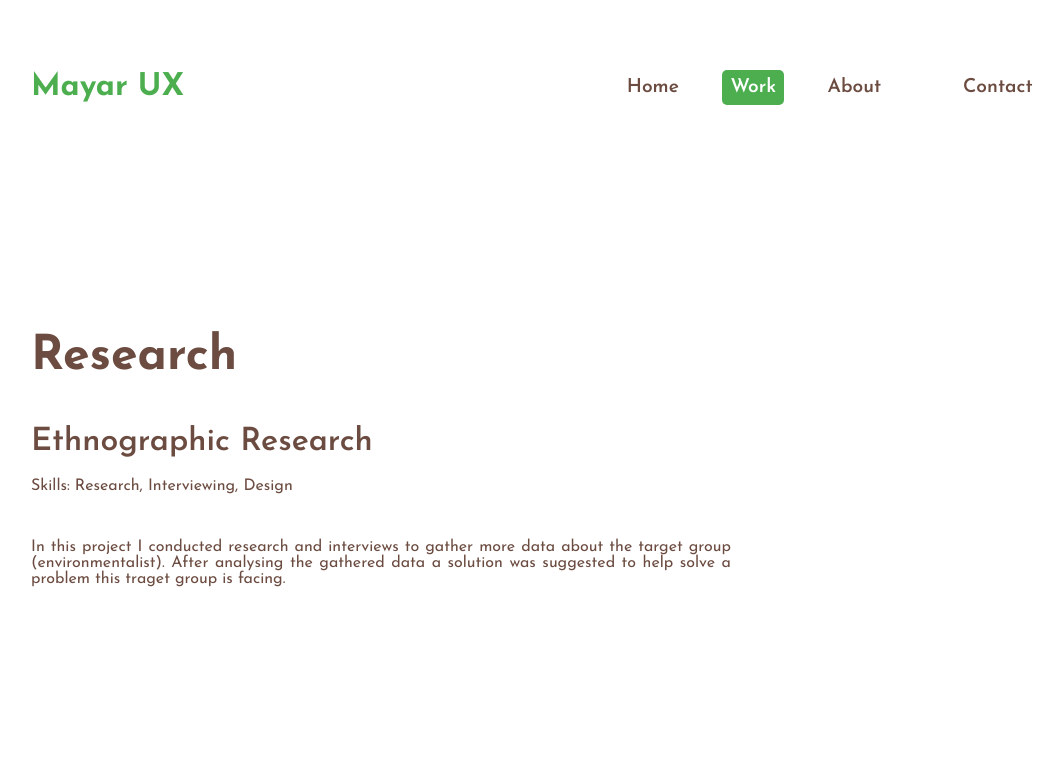
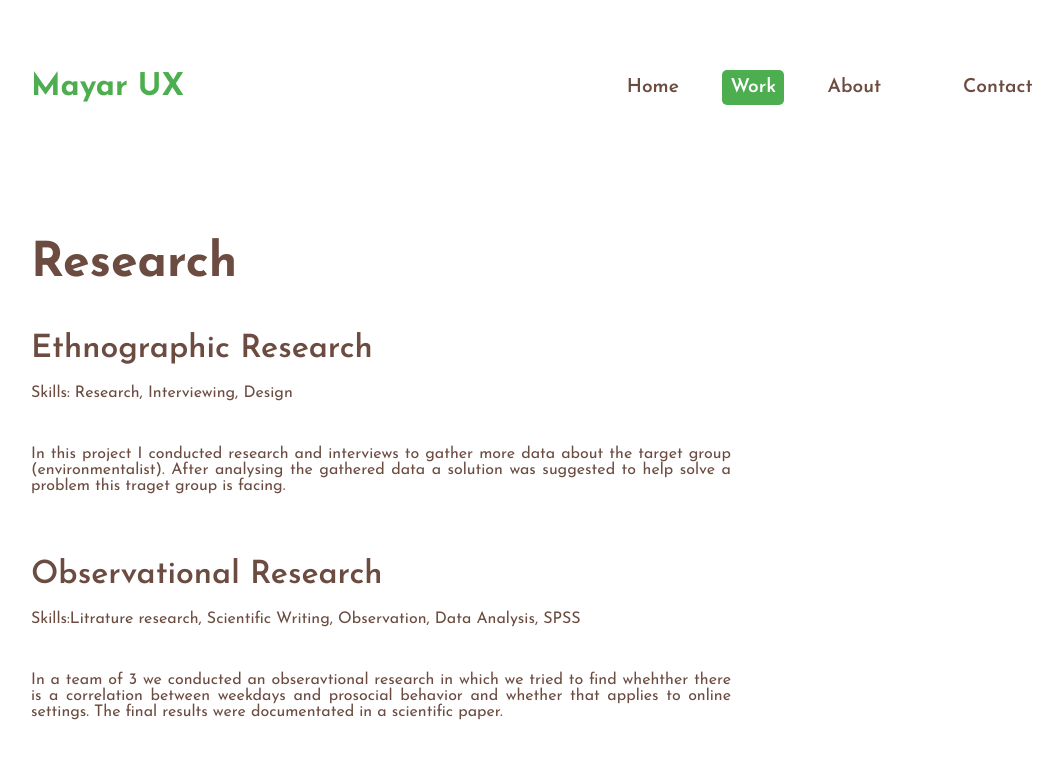
Before and after one commit to MayarUX/MayarUX.github.io, a plain HTML site: page Research.html in a window 1280 px wide. Shown: the whole page, without its empty margins (69-1132 px from the left). Drawn offline with Linux system fonts and the light colour scheme.

Commit message:
Add files via upload

```diff
--- a/Research.html
+++ b/Research.html
@@ -40,18 +40,18 @@
                     <h2 class="project-header"> Research </h2>
                     <article class="project">
                         <h3 class="project-subs"> Ethnographic Research</h3>
-                        <!--                            <h3 class="project-subs"> Idetifying Problems Environmentalist Face and Desiging Solutions for Them</h3>-->
                         <div class="description">
                             <h4 class="project-skills">Skills: Research, Interviewing, Design</h4>
                             <p> In this project I conducted research and interviews to gather more data about the target group (environmentalist). After analysing the gathered data a solution was suggested to help solve a problem this traget group is facing.</p>
                         </div>
-                        <!--
-<div class="video">
-<video controls autoplay loop >
-<source src="Videos/Interlaced.mp4" type="video/mp4" >
-</video>
-</div>
--->
+                    </article>
+                    <article class="project">
+                        <h3 class="project-subs"> Observational Research</h3>
+
+                        <div class="description">
+                            <h4 class="project-skills">Skills:Litrature research, Scientific Writing, Observation, Data Analysis, SPSS</h4>
+                            <p> In a team of 3 we conducted an obseravtional research in which we tried to find whehther there is a correlation between weekdays and prosocial behavior and whether that applies to online settings. The final results were documentated in a scientific paper.</p>
+                        </div>
                     </article>
                 </section>
             </main>
```
